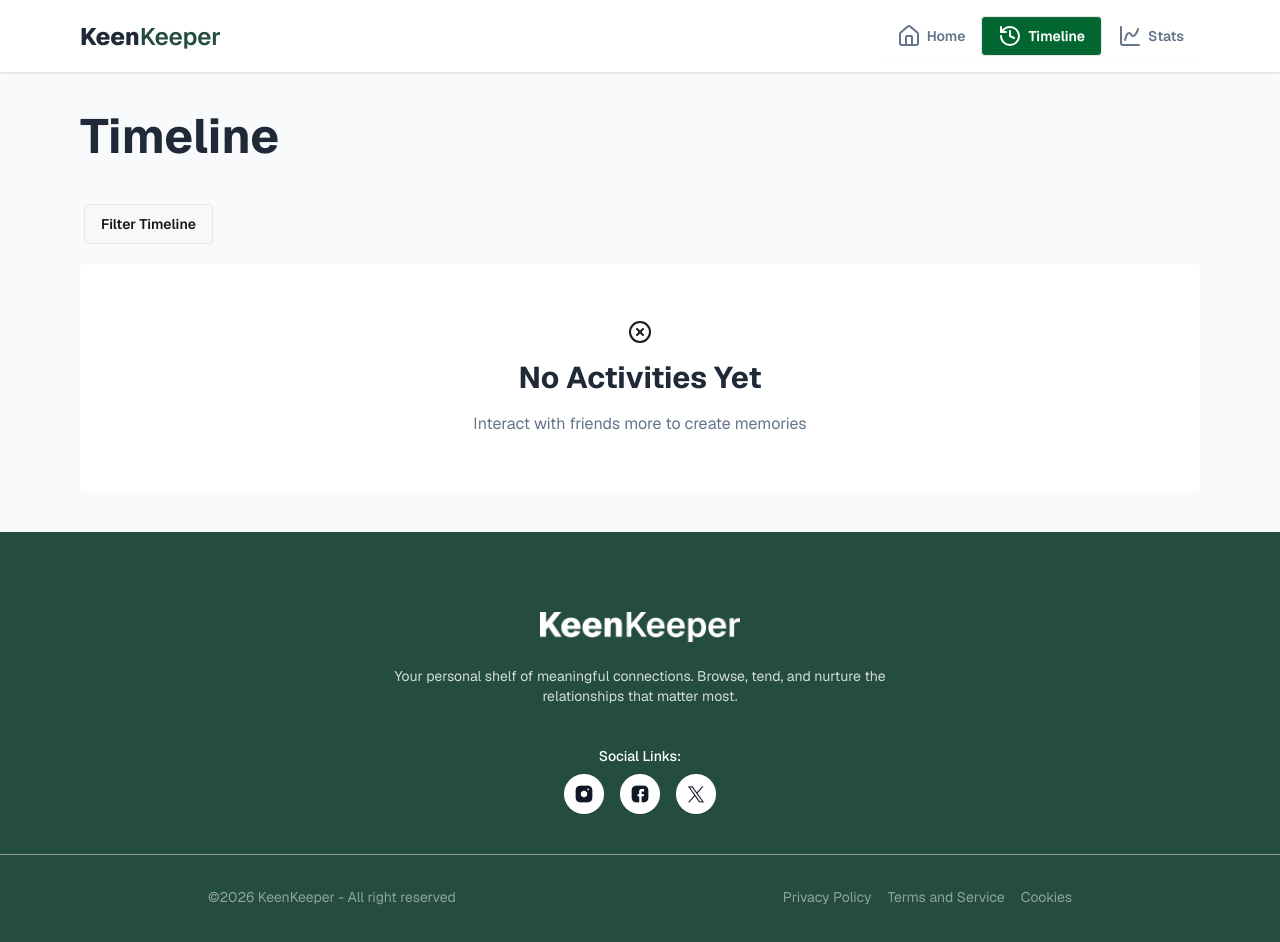
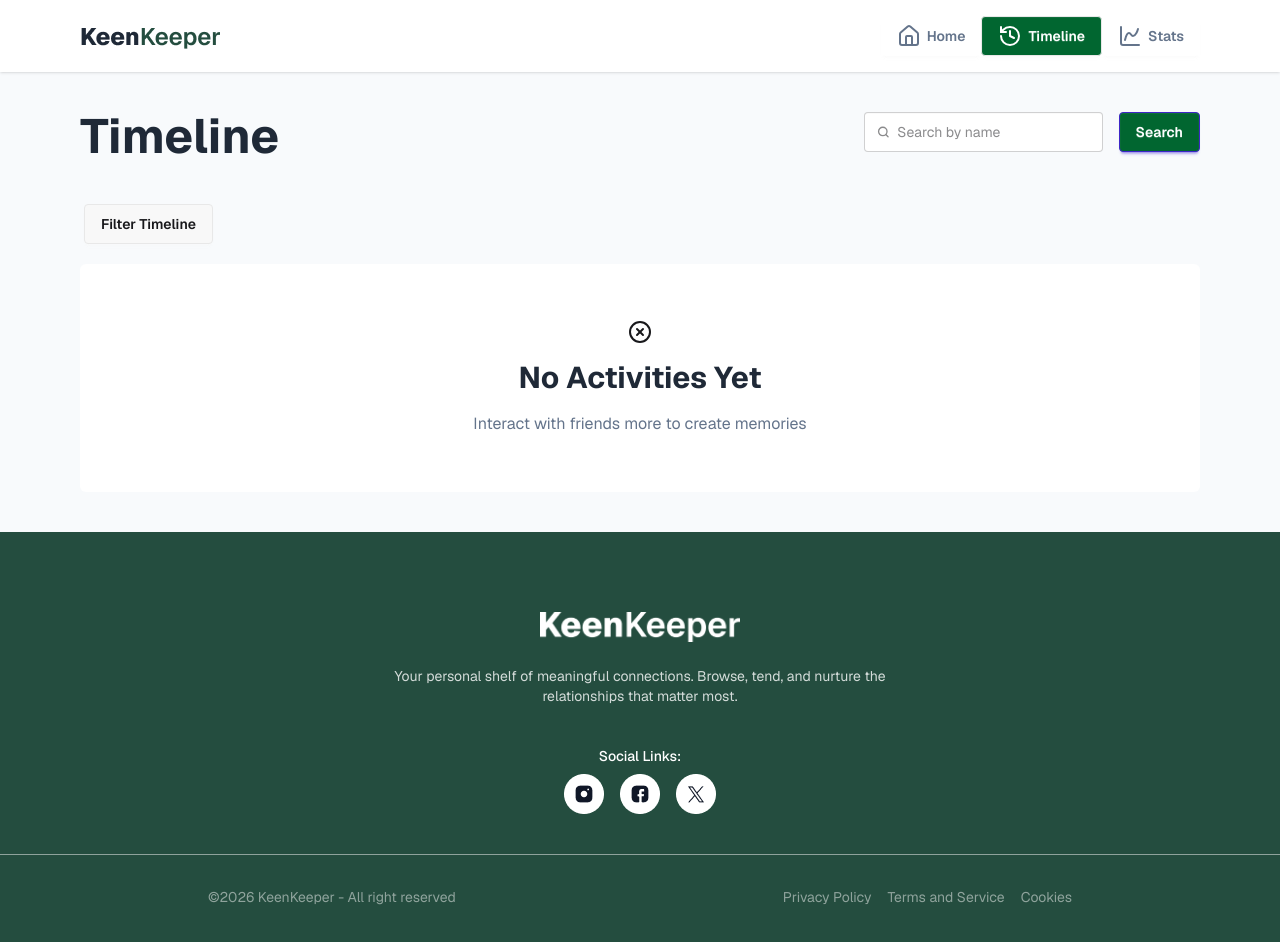
Before and after one commit to T4RUNN4/PH-B13_A07, a React (Vite) app: page /timeline in a window 1280 px wide. Shown: the top 942 px of the page. Built offline with nearby package versions, Linux system fonts and the light colour scheme.

Commit message:
Search functionality applied

```diff
--- a/src/pages/TimeLine.jsx
+++ b/src/pages/TimeLine.jsx
@@ -8,10 +8,20 @@ export default function TimeLine() {
   const { currTimeLine } = useContext(TimelineContext);
   const { setCurrTab } = useContext(TabContext);
   const [filter, setFilter] = useState("all");
+  const [timeLineEntries, setTimeLineEntries] = useState(currTimeLine);
+  const [searchTerm, setSearchTerm] = useState("");
 
   useEffect(() => {
     setCurrTab("timeline");
   }, []);
+
+  const handleSearch = (e) => {
+    e.preventDefault();
+    const filtered = currTimeLine.filter((entry) =>
+      entry[2].toLowerCase().includes(searchTerm.toLowerCase())
+    );
+    setTimeLineEntries(filtered);
+  };
 
   const dropdownRef = useRef(null);
   const handleSelect = (value) => {
@@ -21,9 +31,44 @@ export default function TimeLine() {
 
   return (
     <div className="py-10 px-6 md:px-20 bg-[#F8FAFC] flex flex-col gap-4">
-      <h1 className="text-3xl md:text-5xl font-bold mb-6 text-[#1F2937]">
-        Timeline
-      </h1>
+      <div className="flex justify-between">
+        <h1 className="text-3xl md:text-5xl font-bold mb-6 text-[#1F2937]">
+          Timeline
+        </h1>
+        <div className="flex gap-4">
+          <label className="input">
+            <svg
+              className="h-[1em] opacity-50"
+              xmlns="http://www.w3.org/2000/svg"
+              viewBox="0 0 24 24"
+            >
+              <g
+                strokeLinejoin="round"
+                strokeLinecap="round"
+                strokeWidth="2.5"
+                fill="none"
+                stroke="currentColor"
+              >
+                <circle cx="11" cy="11" r="8"></circle>
+                <path d="m21 21-4.3-4.3"></path>
+              </g>
+            </svg>
+            <input
+              type="search"
+              name="name"
+              placeholder="Search by name"
+              value={searchTerm}
+              onChange={(e) => setSearchTerm(e.target.value)}
+            />
+          </label>
+          <button
+            className="btn btn-primary bg-green-800 text-white"
+            onClick={(e) => handleSearch(e)}
+          >
+            Search
+          </button>
+        </div>
+      </div>
       <details ref={dropdownRef} className="dropdown">
         <summary className="btn m-1">Filter Timeline</summary>
         <ul className="menu dropdown-content bg-base-100 rounded-box z-1 w-52 p-2 shadow-sm">
@@ -49,7 +94,7 @@ export default function TimeLine() {
           </li>
         </ul>
       </details>
-      {currTimeLine.length === 0 ? (
+      {timeLineEntries.length === 0 ? (
         <div className="hero bg-white p-10 rounded-md">
           <div className="hero-content text-center flex flex-col gap-4">
             <CircleX />
@@ -62,7 +107,7 @@ export default function TimeLine() {
           </div>
         </div>
       ) : (
-        currTimeLine.map(
+        timeLineEntries.map(
           (message, index) =>
             (filter === "all" && (
               <HistoryCard key={index} message={message} />
```
Also changed, not shown: src/components/unique/homeComponents/FriendsContainer.jsx (+12 -13 lines).
